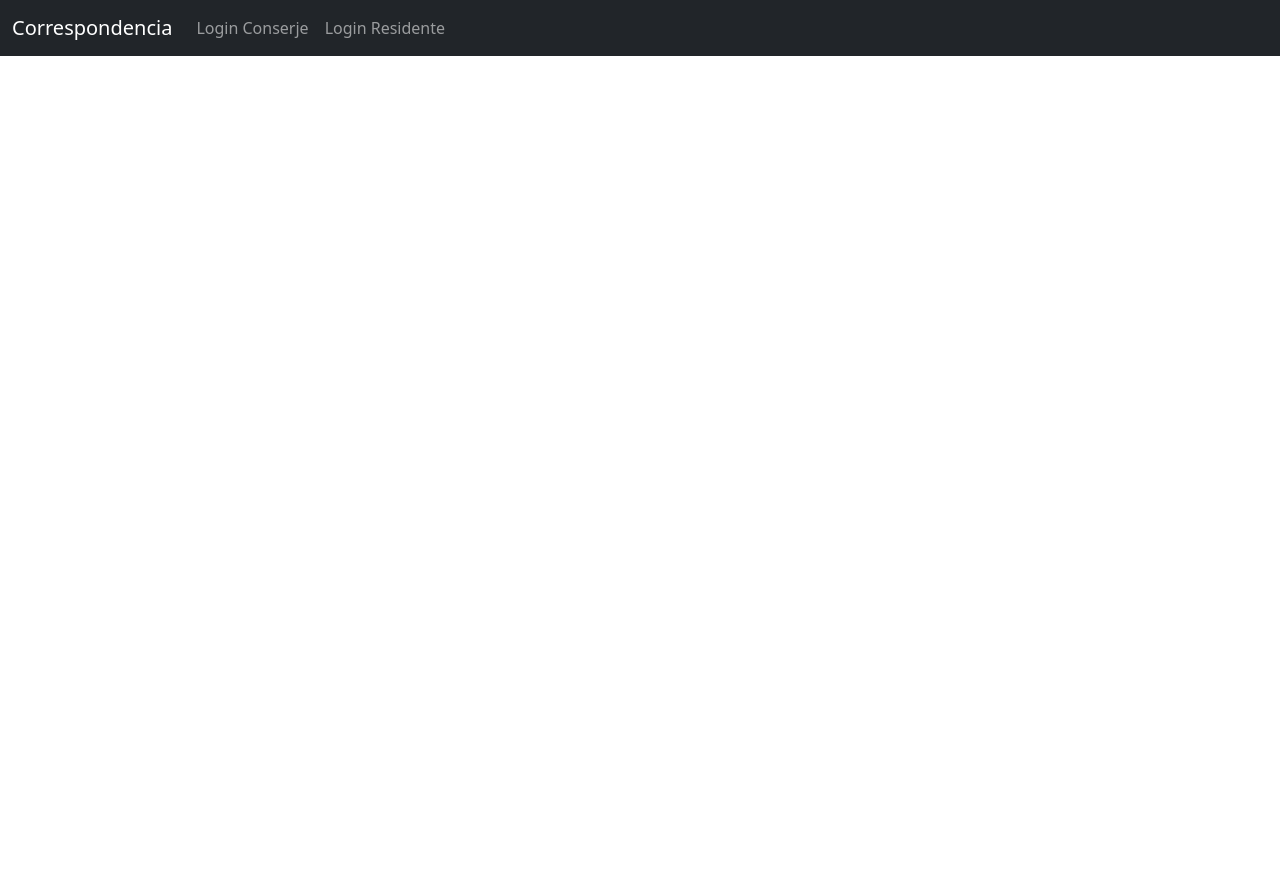
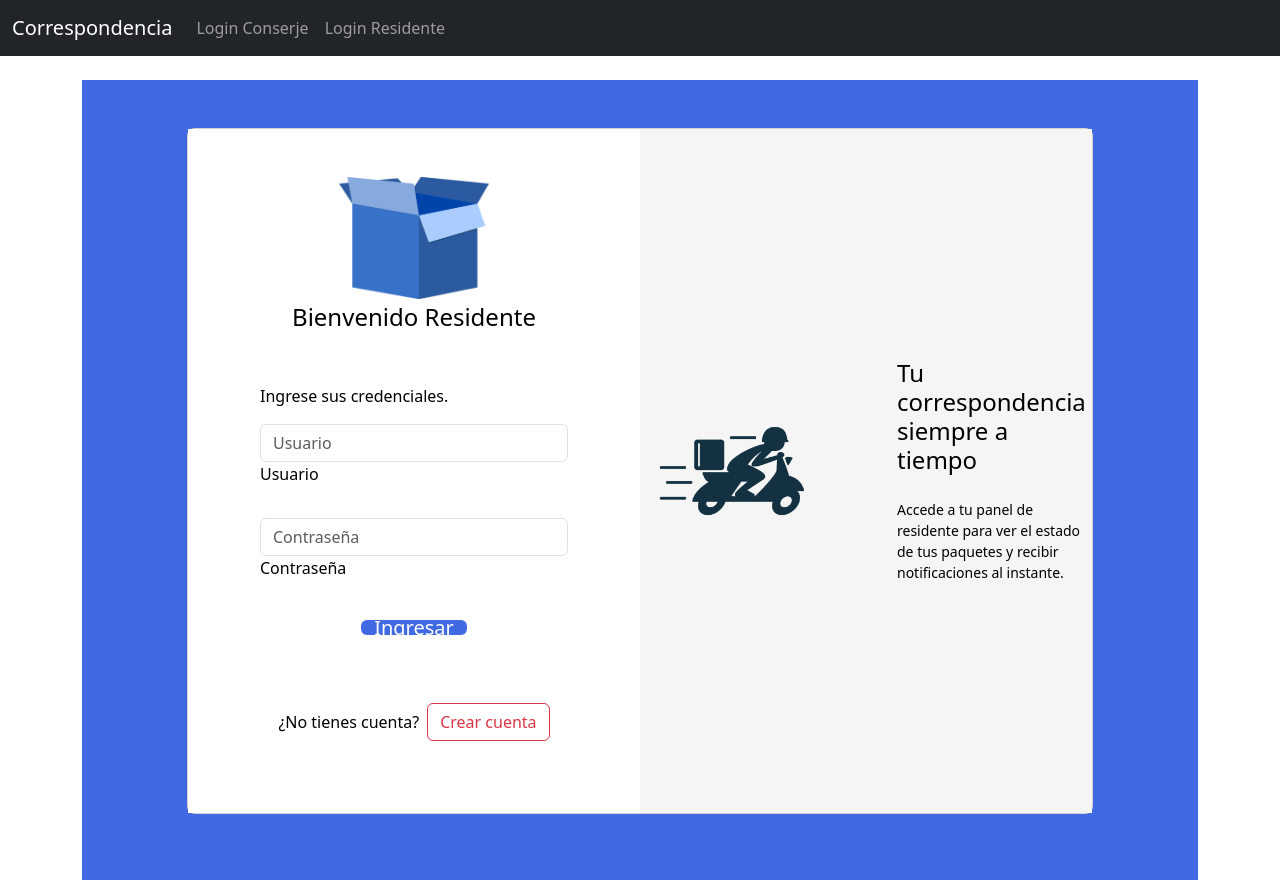
Before and after one commit to Vechegaray23/correspondencia, a React (Vite) app in the folder client/: page /login/residente in a window 1280 px wide. Before the commit the page ends 800 px from the top, so only its background shows below. Built offline with nearby package versions, Linux system fonts and the light colour scheme.

Commit message:
fix: restaurar LoginResidente completo con depto

```diff
--- a/client/src/pages/LoginResidente.jsx
+++ b/client/src/pages/LoginResidente.jsx
@@ -7,7 +7,7 @@ export default function LoginResidente () {
   const [error,    setError]    = useState('');
   const navigate = useNavigate();
 
-  const handleSubmit = async e => {
+  async function handleSubmit (e) {
     e.preventDefault();
     setError('');
     try {
@@ -20,14 +20,121 @@ export default function LoginResidente () {
       const data = await res.json();
       if (!res.ok) throw new Error(data.error || res.statusText);
 
-      // ↙️  Guardamos token, role y depto
+      /*  ⬇️  Guarda token, role y depto para el dashboard  */
       localStorage.setItem('token',  data.token);
       localStorage.setItem('role',   data.role);
       localStorage.setItem('depto',  data.depto);
 
       navigate('/dashboard/residente');
-    } catch (err) { setError(err.message); }
-  };
+    } catch (err) {
+      setError(err.message);
+    }
+  }
 
-  /* …  (HTML idéntico; sólo cambió la función handleSubmit) */
+  return (
+    <section
+      className="container-fluid px-0"
+      style={{ backgroundColor: 'RoyalBlue', minHeight: '100vh' }}
+    >
+      <div className="container py-5 h-100">
+        <div className="row d-flex justify-content-center align-items-center h-100">
+          <div className="col-xl-10">
+            <div className="card rounded-3 text-black">
+              <div className="row g-0">
+                {/* Izquierda: formulario */}
+                <div className="col-lg-6" style={{ backgroundColor: 'White' }}>
+                  <div className="card-body p-md-5 mx-md-4">
+                    <div className="text-center">
+                      <img src="/box.png" style={{ width: '150px' }} alt="logo" />
+                    </div>
+
+                    <div className="text-center">
+                      <h4 className="mt-1 mb-5 pb-1">Bienvenido Residente</h4>
+                    </div>
+
+                    {error && <div className="alert alert-danger">{error}</div>}
+
+                    <form onSubmit={handleSubmit}>
+                      <p>Ingrese sus credenciales.</p>
+
+                      <div className="form-outline mb-4">
+                        <input
+                          type="text"
+                          id="resUsername"
+                          className="form-control"
+                          placeholder="Usuario"
+                          value={username}
+                          onChange={e => setUsername(e.target.value)}
+                          required
+                        />
+                        <label className="form-label" htmlFor="resUsername">
+                          Usuario
+                        </label>
+                      </div>
+
+                      <div className="form-outline mb-4">
+                        <input
+                          type="password"
+                          id="resPassword"
+                          className="form-control"
+                          placeholder="Contraseña"
+                          value={password}
+                          onChange={e => setPassword(e.target.value)}
+                          required
+                        />
+                        <label className="form-label" htmlFor="resPassword">
+                          Contraseña
+                        </label>
+                      </div>
+
+                      <div className="text-center pt-1 mb-5 pb-1">
+                        <button
+                          type="submit"
+                          className="btn text-white btn-block fa-lg mb-3"
+                          style={{ backgroundColor: 'RoyalBlue' }}
+                        >
+                          Ingresar
+                        </button>
+                      </div>
+
+                      <div className="d-flex align-items-center justify-content-center pb-4">
+                        <p className="mb-0 me-2">¿No tienes cuenta?</p>
+                        <button
+                          type="button"
+                          className="btn btn-outline-danger"
+                          onClick={() => navigate('/')}
+                        >
+                          Crear cuenta
+                        </button>
+                      </div>
+                    </form>
+                  </div>
+                </div>
+
+                {/* Derecha: imagen y texto */}
+                <div
+                  className="col-lg-6 d-flex align-items-center"
+                  style={{ backgroundColor: 'WhiteSmoke' }}
+                >
+                  <img
+                    src="/delivery_guy.png"
+                    style={{ width: '185px' }}
+                    alt="logo"
+                  />
+                  <div className="px-3 py-4 p-md-5 mx-md-4">
+                    <h4 className="mb-4">Tu correspondencia siempre a tiempo</h4>
+                    <p className="small mb-0">
+                      Accede a tu panel de residente para ver el estado de
+                      tus paquetes y recibir notificaciones al instante.
+                    </p>
+                  </div>
+                </div>
+
+              </div>
+            </div>
+          </div>
+        </div>
+      </div>
+    </section>
+  );
 }
```
